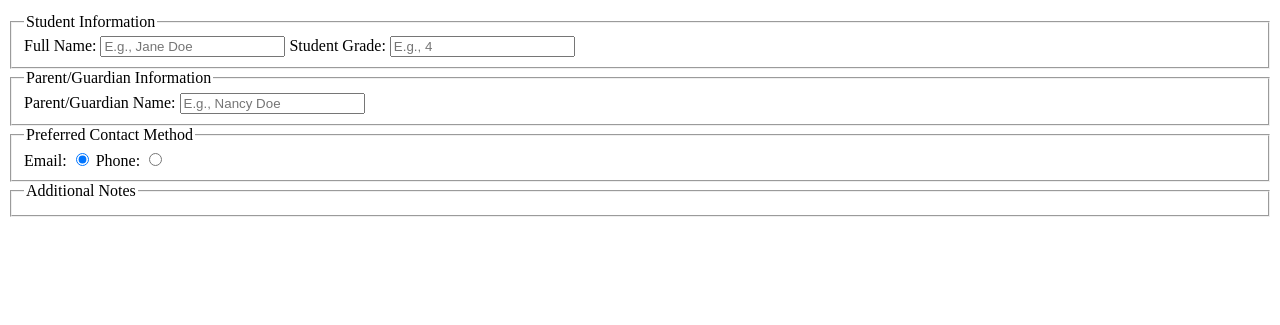
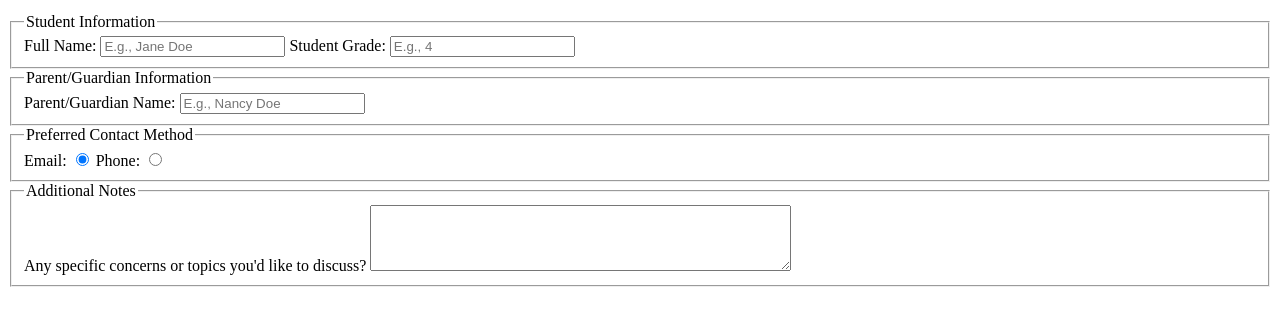
Before and after one commit to DocariDR/parent-teacher-conference-form-freecodecamp, a plain HTML site: page index.html in a window 1280 px wide. Shown: the part 101-426 px from the top of the page. Drawn offline with Linux system fonts and the light colour scheme.

Commit message:
structure: Ajouter du champ de saisie de texte

```diff
--- a/index.html
+++ b/index.html
@@ -68,8 +68,11 @@
             value="phone"
           />
       </fieldset>
+
       <fieldset>
         <legend>Additional Notes</legend>
+        <label for="notes">Any specific concerns or topics you'd like to discuss?</label>
+        <textarea id="notes" name="notes" rows="4" cols="50"></textarea>
       </fieldset>
     </form>
   </main>
```
